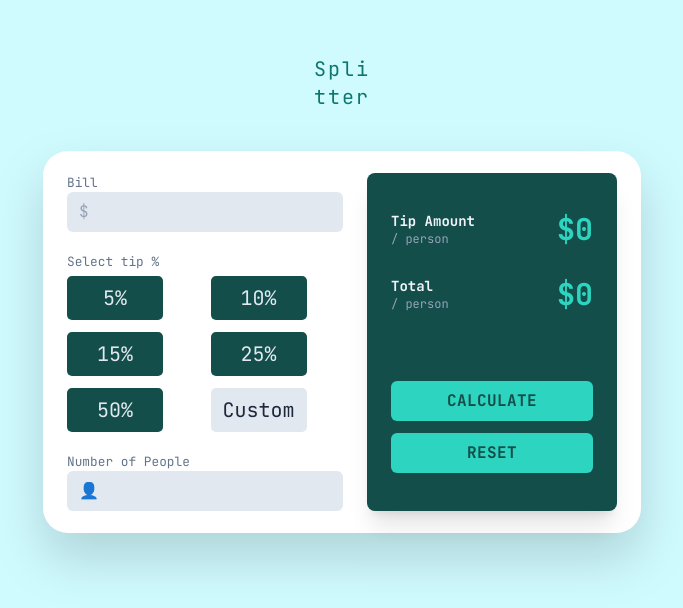
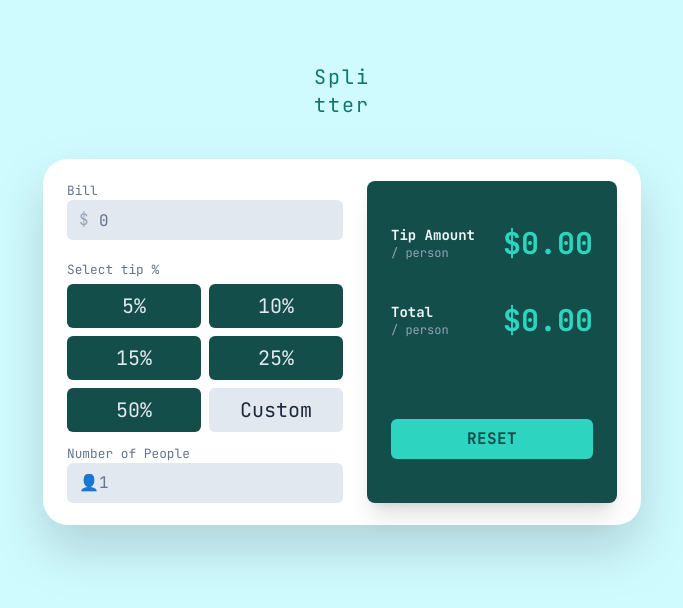
Before and after one commit to Choopin86/tip-calculator, a React (Create React App) app: page / in a window 1280 px wide. Shown: the part 106-714 px from the top of the page, without its empty margins (298-981 px from the left). Built offline with nearby package versions, Linux system fonts and the light colour scheme.

Commit message:
Fixing button selection and calculations using useEffect

```diff
--- a/src/App.jsx
+++ b/src/App.jsx
@@ -1,13 +1,13 @@
-import React, { useState } from "react";
+import React, { useState, useEffect } from "react";
 import EnterData from "./components/EnterData";
 import TipCalculator from "./components/TipCalculator";
 
 const tipButtons = ["5%", "10%", "15%", "25%", "50%", "Custom"];
 
 const App = () => {
-  const [tip, setTip] = useState("5%");
-  const [bill, setBill] = useState("");
-  const [people, setPeople] = useState("");
+  const [tip, setTip] = useState("0%");
+  const [bill, setBill] = useState("0");
+  const [people, setPeople] = useState("1");
   const [tipAmount, setTipAmount] = useState("0");
   const [total, setTotal] = useState("0");
 
@@ -16,16 +16,19 @@ const App = () => {
   };
 
   const handleTipButtons = (button) => {
+    if (tipButtons.includes(button)) {
+      setTip(button);
       console.log(button);
-    setTip(button);
       console.log(tip);
+    }
   };
 
   const handlePeople = (e) => {
     setPeople(e.target.value);
   };
 
-  const handleCalculations = () => {
+  useEffect(() => {
+    if (bill && people && tip) {
       const calculatedTipAmount =
         (parseFloat(bill) * (parseInt(tip) / 100)) / parseInt(people);
       setTipAmount(calculatedTipAmount.toFixed(2));
@@ -33,7 +36,8 @@ const App = () => {
       const calculatedTotal =
         parseFloat(bill) / parseInt(people) + calculatedTipAmount;
       setTotal(calculatedTotal.toFixed(2));
-  };
+    }
+  }, [bill, people, tip]);
 
   const handleReset = () => {
     setTipAmount("0");
@@ -64,7 +68,6 @@ const App = () => {
           </div>
           <div className="my-3 ">
             <TipCalculator
-              onCalculate={handleCalculations}
               onReset={handleReset}
               tipAmount={tipAmount}
               total={total}
--- a/src/components/EnterData.jsx
+++ b/src/components/EnterData.jsx
@@ -30,22 +30,19 @@ const EnterData = ({
         {/*Select tip % section*/}
         <div className="mt-5 text-slate-500 text-[0.8rem]">
           <h3 className="my-1">Select tip %</h3>
-          <div className="grid grid-cols-2 gap-y-1 gap-x-[11px]">
+          <div className="grid grid-cols-2 gap-2">
             {tipButtons.map((button, index) => (
               <button
                 key={index}
-                onClick={() => onButtonPress(button)}
-                className={`p-2 mb-2 text-xl rounded-[5px] w-24 cursor-pointer
-                  ${
-                    button === "Custom"
-                      ? "bg-slate-200 text-slate-800"
-                      : "bg-teal-900 text-slate-200"
-                  }
-                  ${
-                    tip === button
-                      ? "border-teal-500 bg-teal-500 text-slate-200"
-                      : "hover:bg-teal-500"
-                  }`}
+                onClick={() => {
+                  onButtonPress(button);
+                }}
+                className={`p-2 text-xl rounded-md cursor-pointer  hover:bg-teal-500 focus:bg-teal-500
+                ${
+                  button === "Custom"
+                    ? "bg-slate-200 text-slate-800"
+                    : "bg-teal-900 text-slate-200"
+                }`}
               >
                 {button}
               </button>
--- a/src/components/TipCalculator.jsx
+++ b/src/components/TipCalculator.jsx
@@ -22,12 +22,6 @@ const TipCalculator = ({ onCalculate, onReset, tipAmount, total }) => {
       </div>
       <div className="flex flex-col gap-3 mt-10">
         <button
-          onClick={onCalculate}
-          className="bg-teal-400 w-full py-2 rounded-md text-teal-900 font-bold tracking-wide hover:bg-teal-500 transition-colors"
-        >
-          CALCULATE
-        </button>
-        <button
           onClick={onReset}
           className="bg-teal-400 w-full py-2 rounded-md text-teal-900 font-bold tracking-wide hover:bg-teal-500 transition-colors"
         >
```
Lines whose indentation alone changed are shown as unchanged.
